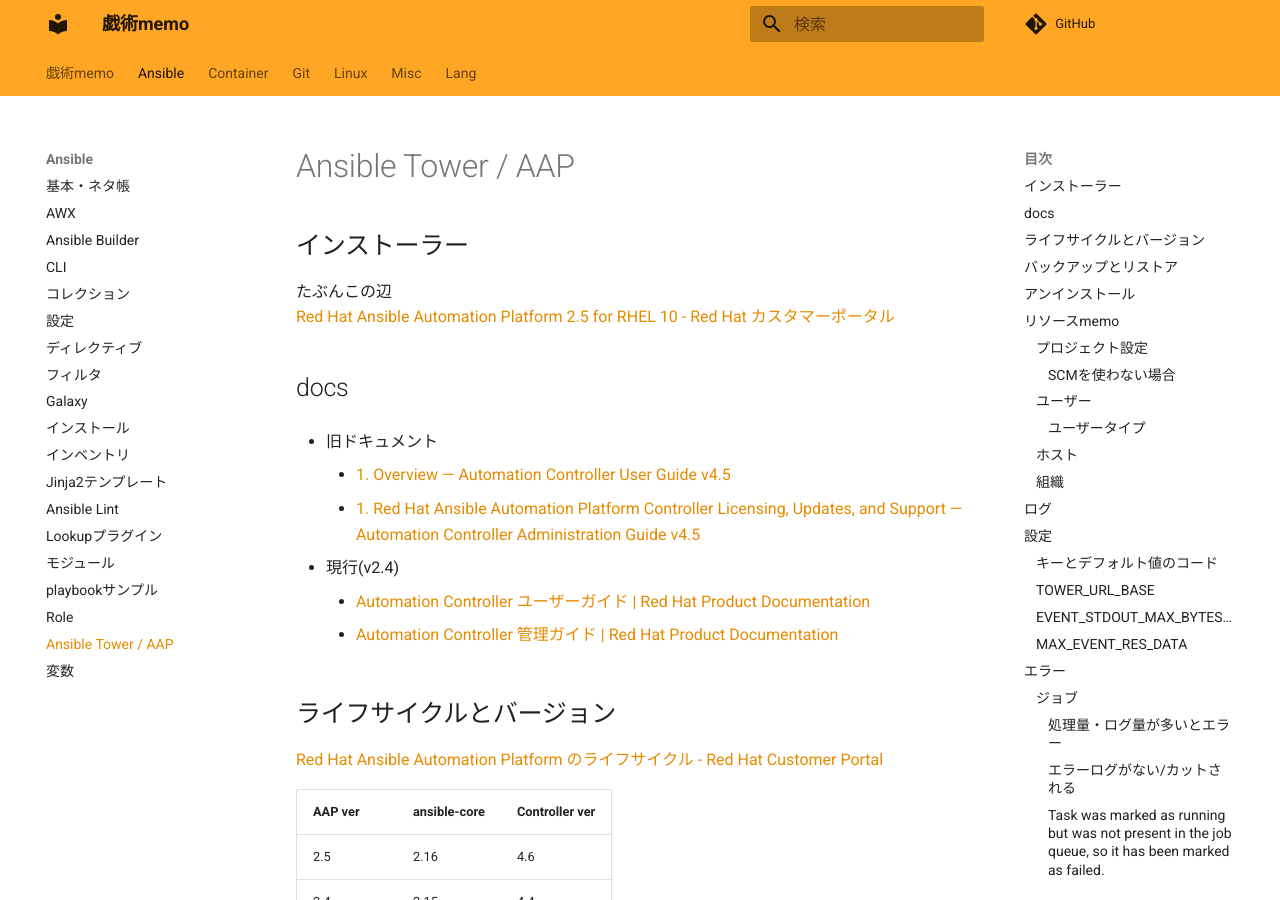
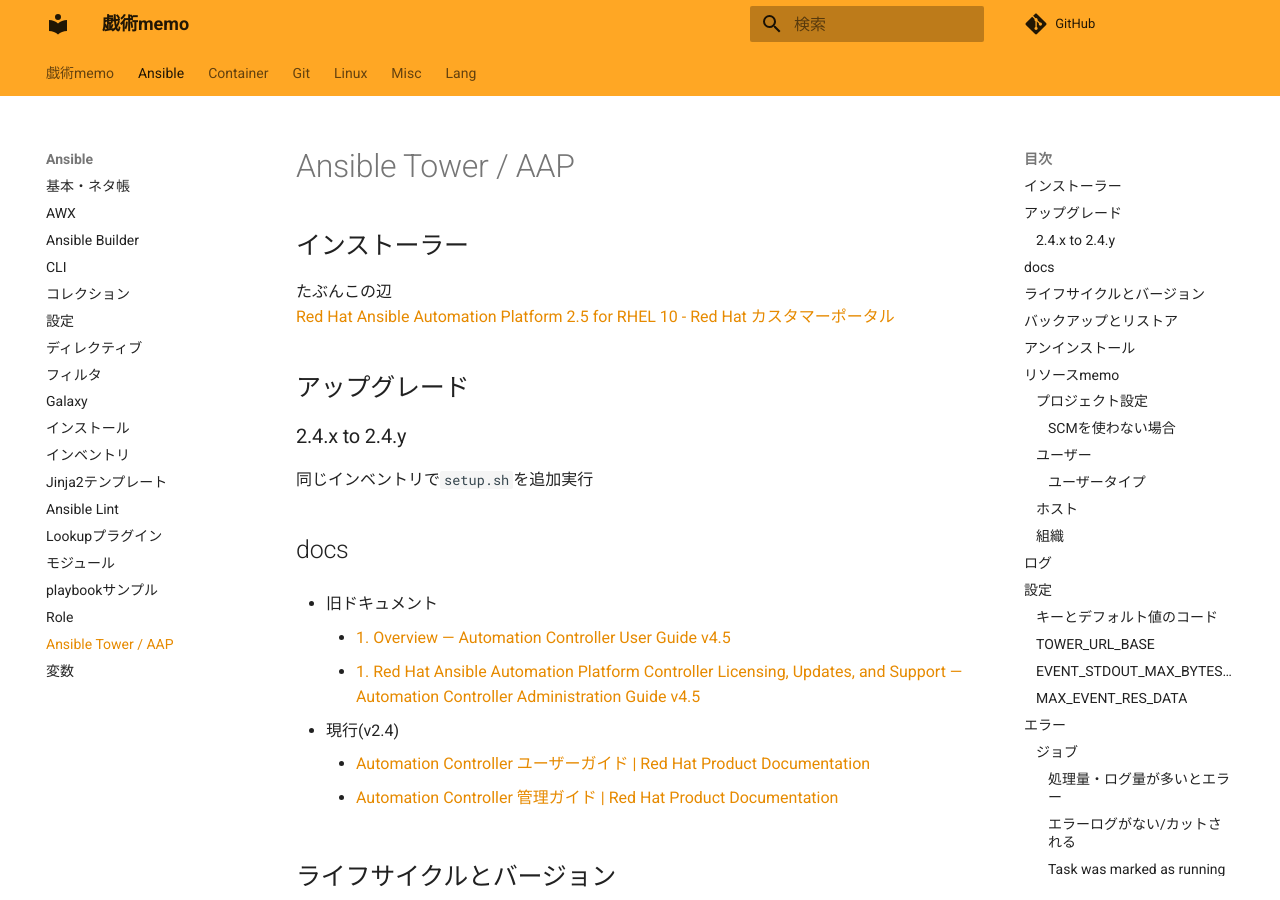
Before and after one commit to zaki-lknr/docs, an MkDocs documentation site: the page built from docs/Ansible/tower.md, in a window 1280 px wide and 900 px high. Built offline with MkDocs 1.6.1 and Material for MkDocs 9.7.7, drawn with Linux system fonts in a browser that asks for light colours; comment, search, counter and statistics services are not loaded.

Commit message:
add: ansible/tower: AAP 2.4内のアップグレード

```diff
--- a/docs/Ansible/tower.md
+++ b/docs/Ansible/tower.md
@@ -4,6 +4,12 @@
 
 たぶんこの辺
 [Red Hat Ansible Automation Platform 2.5 for RHEL 10 - Red Hat カスタマーポータル](https://access.redhat.com/downloads/content/480/ver=2.5/rhel---10/2.5/x86_64/product-software)
+
+## アップグレード
+
+### 2.4.x to 2.4.y
+
+同じインベントリで`setup.sh`を追加実行
 
 ## docs
 
```
